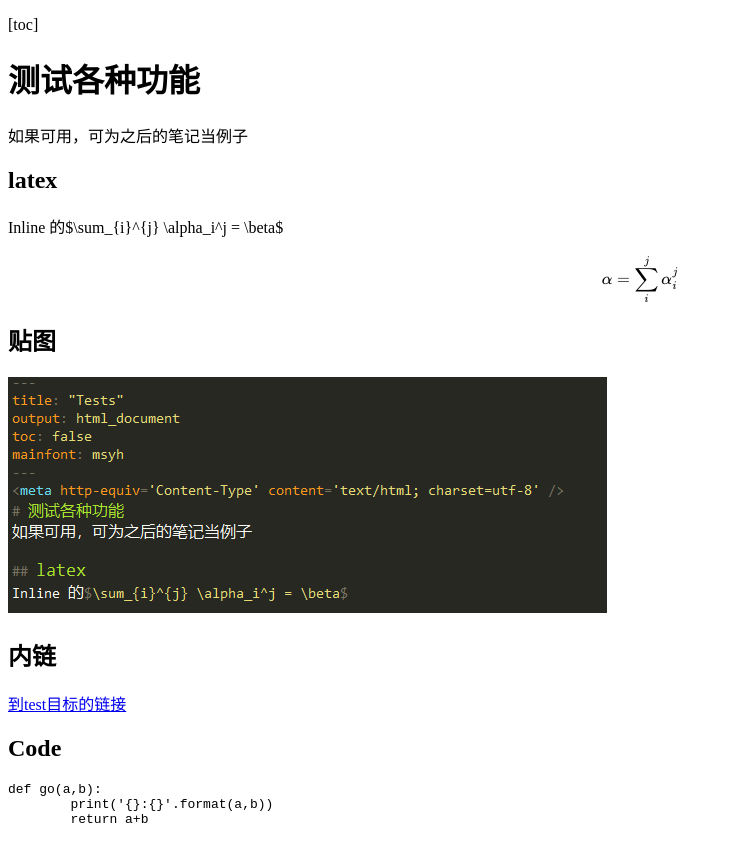
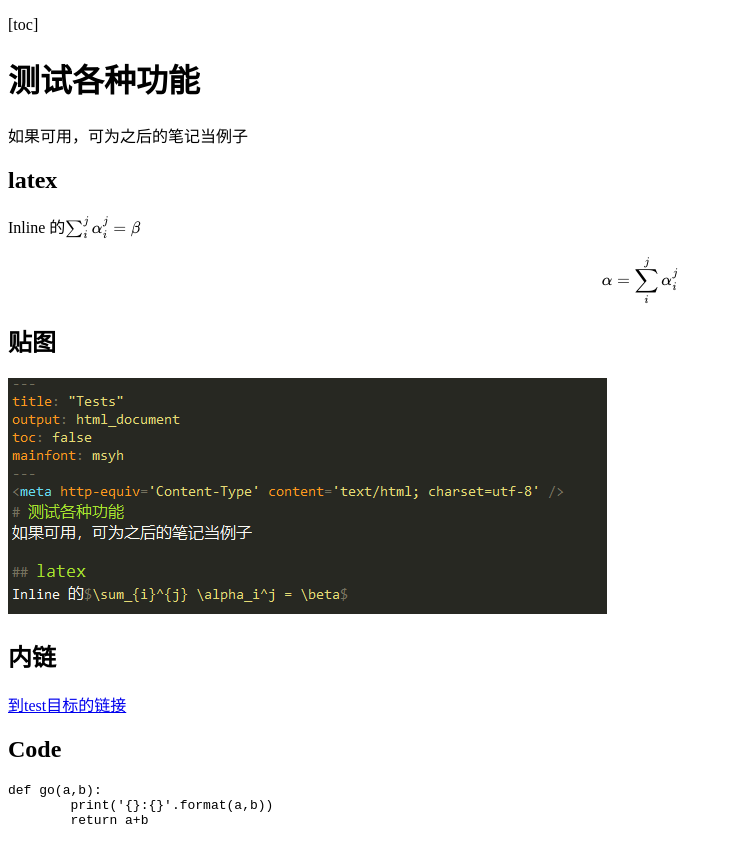
Before and after one commit to deangl/notes, a Jekyll site: the page built from tests/testEverything.md, in a window 1280 px wide. Shown: the top 863 px of the page, without its empty margins (0-733 px from the left). Built offline with Jekyll 4.4.1, drawn with Linux system fonts in a browser that asks for light colours; our own code applies the rules of GitHub Pages for plain Markdown files; formulas are drawn with MathJax 3; part of the change alters nothing that is shown.

```diff
--- a/_layouts/default.html
+++ b/_layouts/default.html
@@ -5,7 +5,29 @@
     <meta charset="utf-8">
     <title>{{ page.title }}</title>
     {% if page.usemathjax %}
-     <script type="text/javascript" async src="https://cdn.mathjax.org/mathjax/latest/MathJax.js?config=TeX-MML-AM_CHTML"></script>
+<script type="text/x-mathjax-config">
+MathJax.Hub.Config({
+    TeX: {
+      equationNumbers: {
+        autoNumber: "AMS"
+      }
+    },
+    tex2jax: {
+    inlineMath: [ ['$', '$'] ],
+    displayMath: [ ['$$', '$$'] ],
+    processEscapes: true,
+  }
+});
+MathJax.Hub.Register.MessageHook("Math Processing Error",function (message) {
+	  alert("Math Processing Error: "+message[1]);
+	});
+MathJax.Hub.Register.MessageHook("TeX Jax - parse error",function (message) {
+	  alert("Math Processing Error: "+message[1]);
+	});
+</script>
+<script type="text/javascript" async
+  src="https://cdn.mathjax.org/mathjax/latest/MathJax.js?config=TeX-MML-AM_CHTML">
+</script>
     {% endif %}
   </head>
   <body>
```
